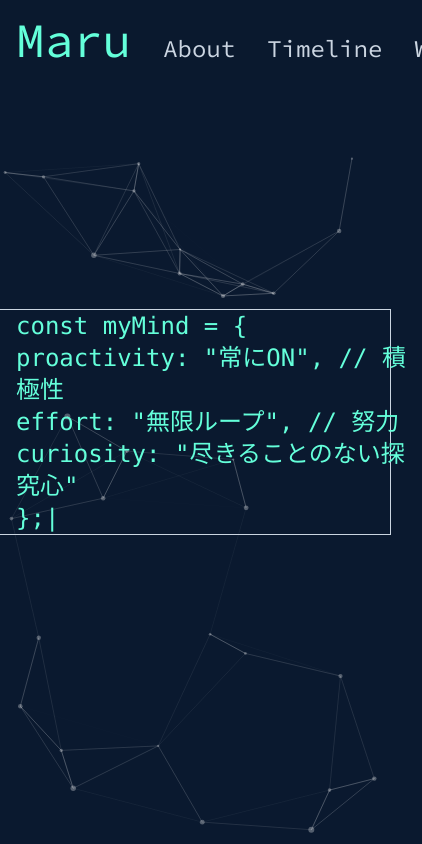
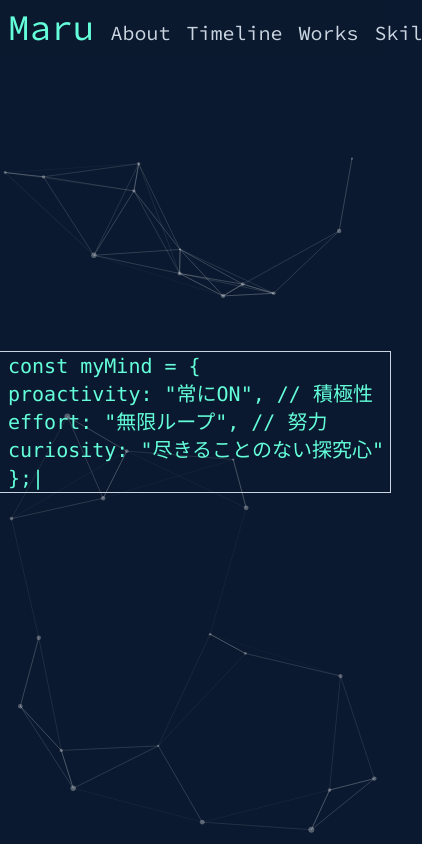
Before and after one commit to sushimaru2006/portfolio, a Next.js app: page / in a window 390 px wide. Shown: the whole page, 422 px wide, since content can reach past the window. Built offline with nearby package versions, Linux system fonts and the light colour scheme.

Commit message:
add flexible font size

```diff
--- a/app/globals.css
+++ b/app/globals.css
@@ -63,3 +63,57 @@ h1, h2, h3, h4, h5, h6 {
   font-size: 1rem; /* 16px */
   line-height: 1.5rem; /* 24px */
 }
+
+@media (max-width: 768px) {
+  .space-lg {
+    margin-top: 2rem; /* 32px */
+    margin-bottom: 2rem; /* 32px */
+    margin-right: 2rem; /* 32px */
+    margin-left: 2rem; /* 32px */
+  }
+  .space-md {
+    margin-top: 1rem; /* 16px */
+    margin-bottom: 1rem; /* 16px */
+    margin-right: 1rem; /* 16px */
+    margin-left: 1rem; /* 16px */
+  }
+  .space-sm {
+    margin-top: 0.5rem; /* 8px */
+    margin-bottom: 0.5rem; /* 8px */
+    margin-right: 0.5rem; /* 8px */
+    margin-left: 0.5rem; /* 8px */
+  }
+  .header-height {
+    height: 6rem; /* 96px */
+  }
+
+  .font-heading-xl {
+    font-size: 2.25rem; /* 36px */
+    line-height: 2.5rem; /* 40px */
+  }
+
+  .font-heading-lg {
+    font-size: 1.875rem; /* 30px */
+    line-height: 2.25rem; /* 36px */
+  }
+
+  .font-heading-md {
+    font-size: 1.5rem; /* 24px */
+    line-height: 2rem; /* 32px */
+  }
+
+  .font-heading-sm {
+    font-size: 1.25rem; /* 20px */
+    line-height: 1.75rem; /* 28px */
+  }
+
+  .font-body-primary {
+    font-size: 1.25rem; /* 20px */
+    line-height: 1.75rem; /* 28px */
+  }
+
+  .font-body-secondary {
+    font-size: 0.875rem; /* 14px */
+    line-height: 1.25rem; /* 20px */
+  }
+}
```
